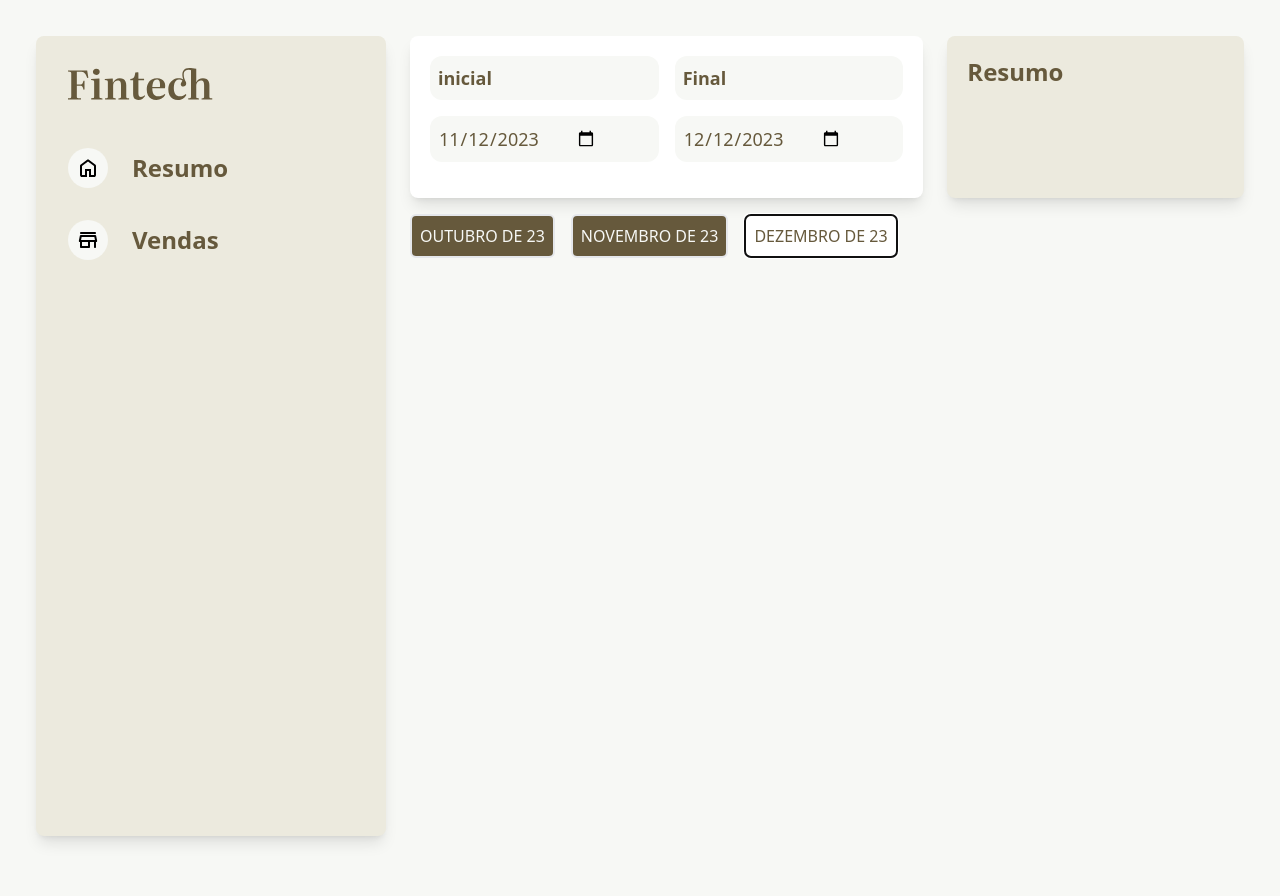
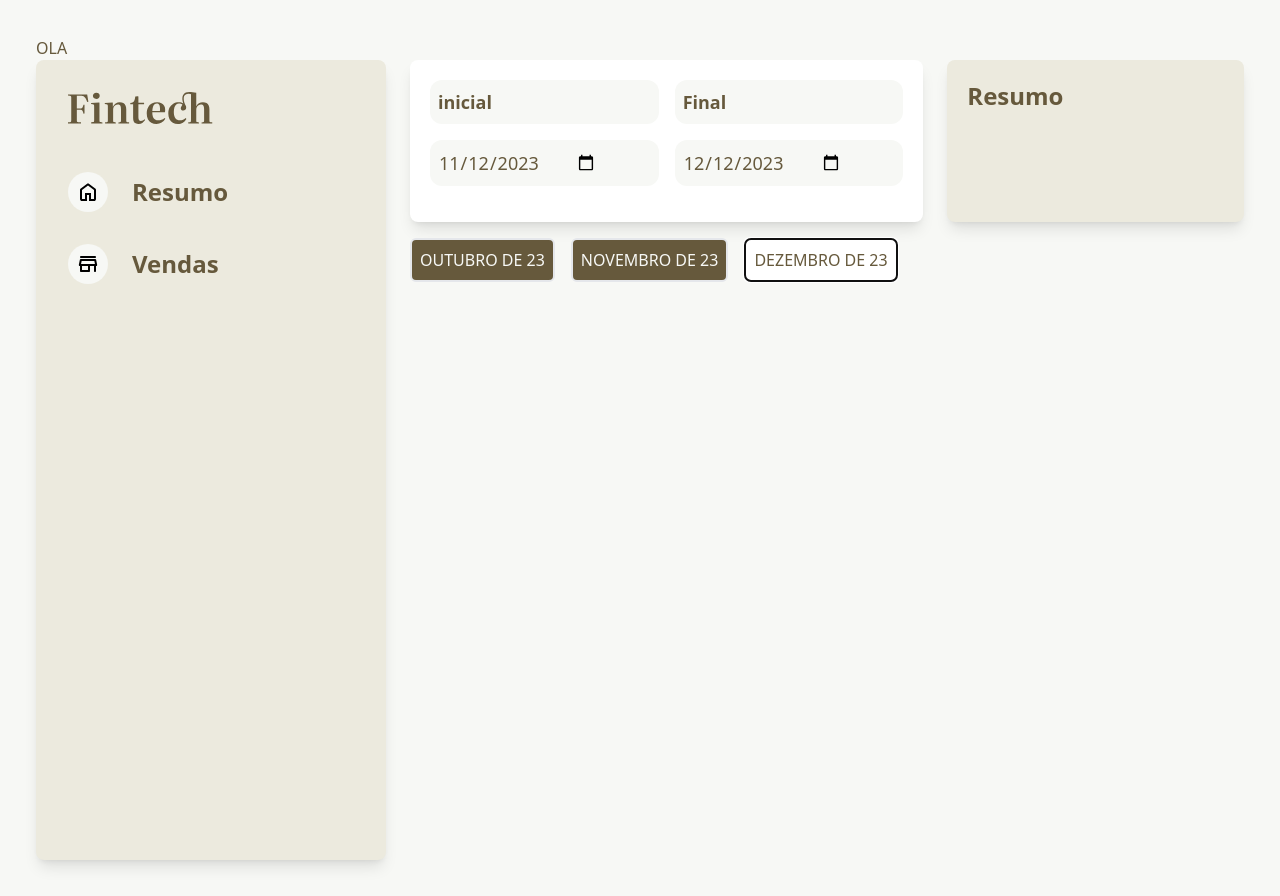
Before and after one commit to Julio-Freitas/finance-tech, a React (Vite) app: page / in a window 1280 px wide. Before the commit the page ends 872 px from the top, so only its background shows below. Built offline with nearby package versions, Linux system fonts and the light colour scheme; no server answers.

Commit message:
fix: teste commit

```diff
--- a/src/App.tsx
+++ b/src/App.tsx
@@ -4,6 +4,7 @@ import { FintechRoute } from './routes';
 function App() {
   return (
     <DataContextProvider>
+      <h1>OLA</h1>
       <FintechRoute />
     </DataContextProvider>
   );
```
